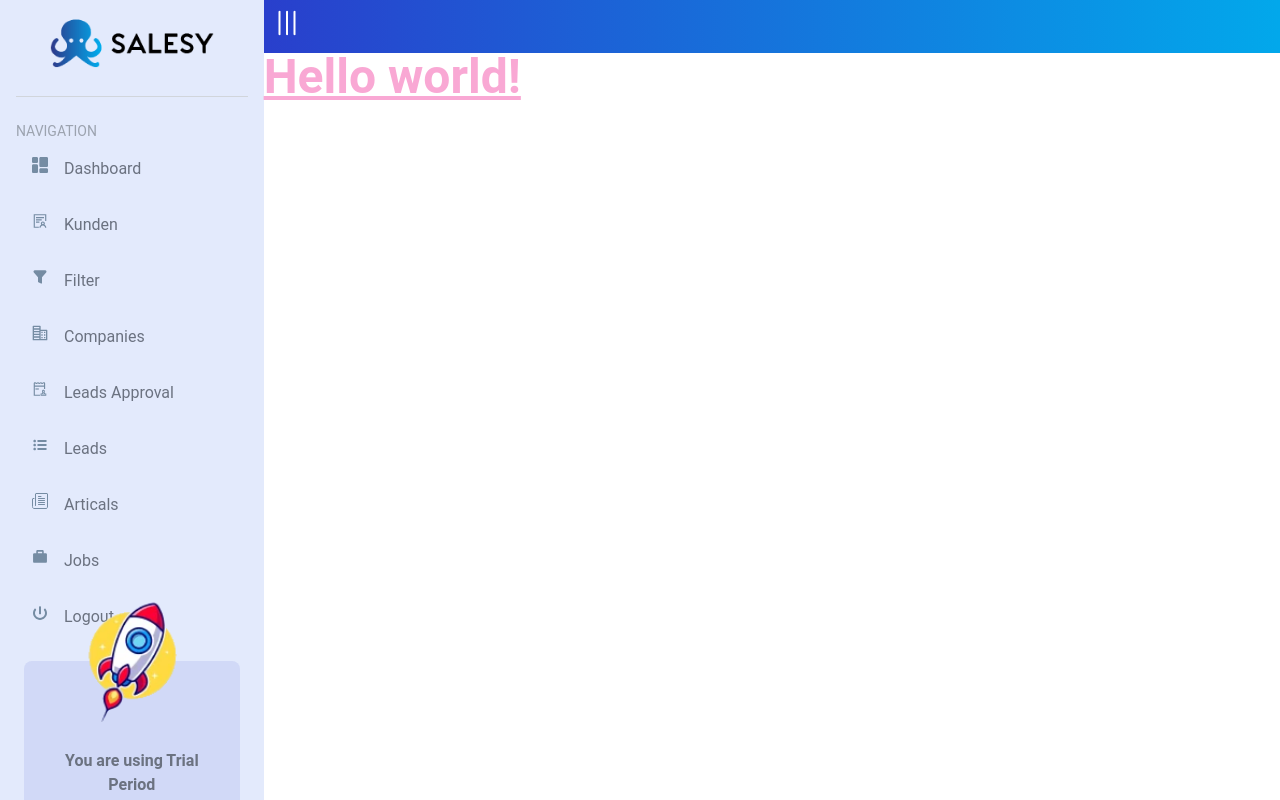
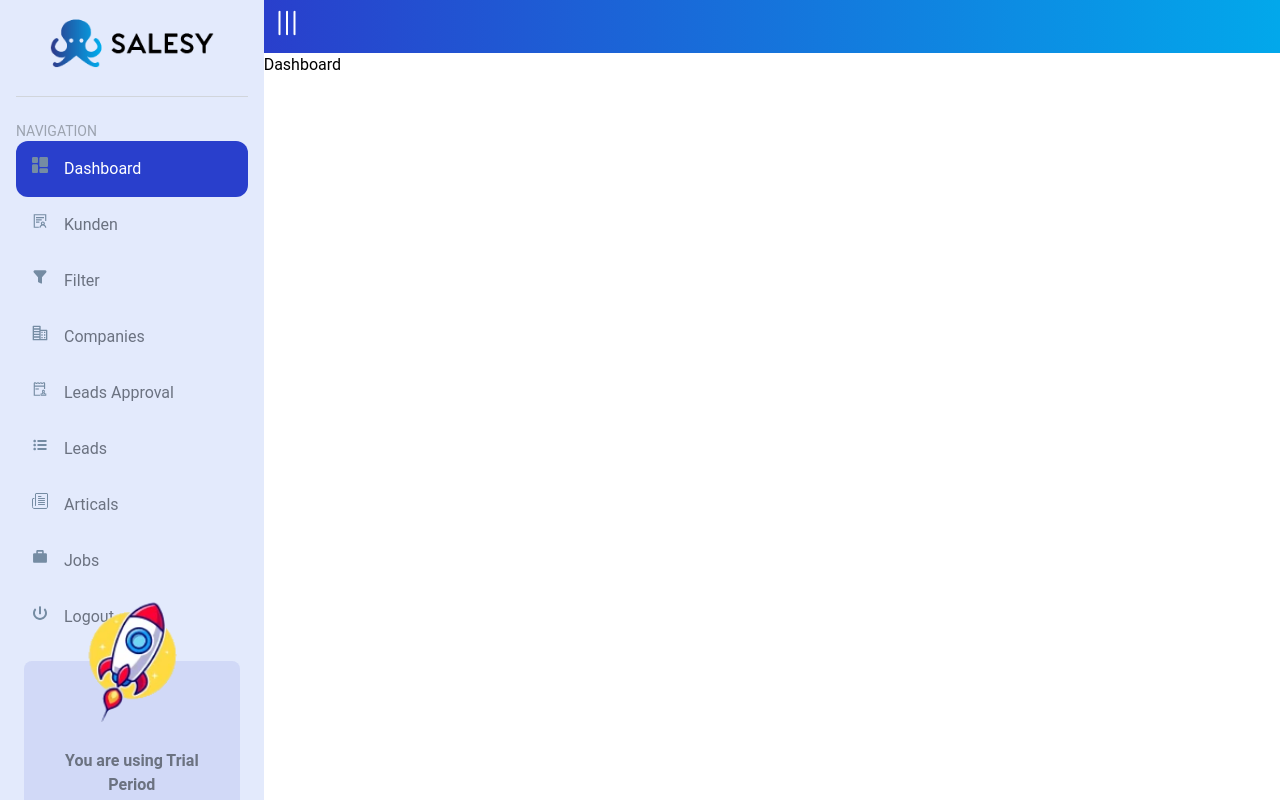
Before and after one commit to michael-pfister/salesy-clone, a Next.js app: page / in a window 1280 px wide. Built offline with nearby package versions, Linux system fonts and the light colour scheme.

Commit message:
add pages

```diff
--- a/pages/_app.tsx
+++ b/pages/_app.tsx
@@ -5,7 +5,8 @@ import Head from "next/head";
 import Anchor from "@/components/Anchor";
 import AppBar from "@/components/AppBar";
 import { useState } from "react";
-import {motion} from "framer-motion";
+import { motion } from "framer-motion";
+import { useRouter } from "next/router";
 
 const links = [
   {
@@ -44,7 +45,7 @@ const links = [
     iconSrc: "/images/article-svgrepo-com.svg",
   },
   {
-    href: "Jobs",
+    href: "/jobs",
     label: "Jobs",
     iconSrc: "/images/suitcase-svgrepo-com.svg",
   },
@@ -57,6 +58,8 @@ const links = [
 
 export default function App({ Component, pageProps }: AppProps) {
   const [menuOpen, setMenuOpen] = useState(true);
+  const router = useRouter();
+  console.log(router.pathname);
   return (
     <div className="flex">
       <Head>
@@ -66,28 +69,29 @@ export default function App({ Component, pageProps }: AppProps) {
         <link rel="icon" href="/cropped-Logo-original-blue-32x32.png" />
       </Head>
       <header>
-        <motion.div animate={{width: menuOpen ? '100%' : '0px'}}>
+        <motion.div animate={{ width: menuOpen ? "100%" : "0px" }}>
           <SideMenu trialPeriod menuOpen={menuOpen}>
             <ul className="flex flex-col">
               {links.map(({ href, label, iconSrc }, index) => {
                 return (
+                  <li key={`navBarItem_${index}`}>
                     <Anchor
                       href={href}
                       iconSrc={iconSrc}
-                    key={`navBarItem_${index}`}
-                    className="text-gray-500 transition-transform hover:scale-105"
+                      className={`text-gray-500 transition-transform hover:scale-105 ${router.pathname === href && "bg-violet text-white"}`}
                     >
                       {label}
                     </Anchor>
+                  </li>
                 );
-              })}{" "}
+              })}
             </ul>
           </SideMenu>
         </motion.div>
       </header>
       <main className="w-full">
         <header>
-          <AppBar menuOpen={menuOpen} setMenuOpen={setMenuOpen}/>
+          <AppBar menuOpen={menuOpen} setMenuOpen={setMenuOpen} />
         </header>
         <Component {...pageProps} />
       </main>
--- /dev/null
+++ b/pages/articals.tsx
@@ -0,0 +1,3 @@
+export default function Articals(){
+    return <>Articals</>
+}
--- /dev/null
+++ b/pages/companies.tsx
@@ -0,0 +1,3 @@
+export default function Companies(){
+    return <>Companies</>
+}
--- /dev/null
+++ b/pages/customers.tsx
@@ -0,0 +1,3 @@
+export default function Customers(){
+    return <>Customers</>
+}
--- /dev/null
+++ b/pages/filter.tsx
@@ -0,0 +1,3 @@
+export default function Filter(){
+    return <>Filter</>
+}
--- a/pages/index.tsx
+++ b/pages/index.tsx
@@ -8,9 +8,7 @@ const inter = Inter({ subsets: ['latin'] })
 export default function Home() {
   return (
     <>
-      <h1 className="text-5xl text-pink-300 font-bold underline">
-      Hello world!
-    </h1>
+      Dashboard
     </>
   )
 }
--- /dev/null
+++ b/pages/jobs.tsx
@@ -0,0 +1,3 @@
+export default function Jobs(){
+    return <>Jobs</>
+}
--- /dev/null
+++ b/pages/leads.tsx
@@ -0,0 +1,3 @@
+export default function Leads(){
+    return <>Leads</>
+}
--- /dev/null
+++ b/pages/leadsapproval.tsx
@@ -0,0 +1,3 @@
+export default function LeadsApproval(){
+    return <>Leads Approval</>
+}
--- /dev/null
+++ b/pages/logout.tsx
@@ -0,0 +1,3 @@
+export default function Logout(){
+    return <>Logout</>
+}
```
Lines whose indentation alone changed are shown as unchanged.
